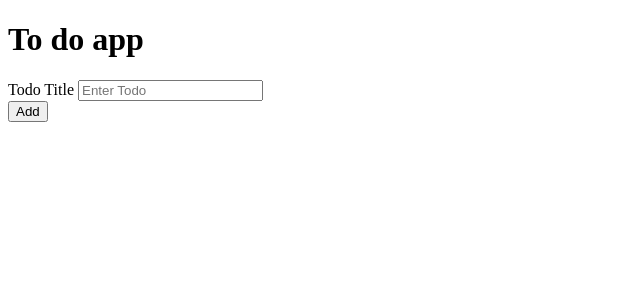
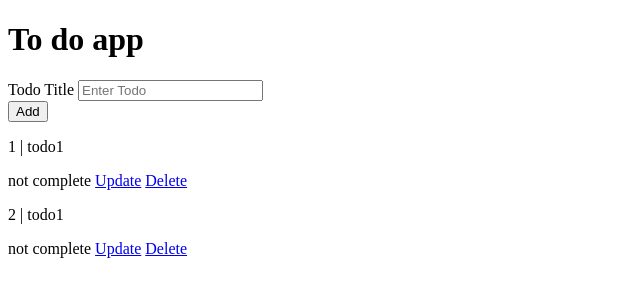
Before and after one commit to ashesash/toDoList, a Flask app: page / in a window 1280 px wide. Shown: the top 300 px of the page, without its empty margins (0-640 px from the left). Run offline with Flask 2, Linux system fonts and the light colour scheme.

Commit message:
add model added

```diff
--- a/app.py
+++ b/app.py
@@ -1,4 +1,4 @@
-from flask import Flask, render_template
+from flask import Flask, render_template, request, redirect, url_for
 from flask_sqlalchemy import SQLAlchemy
 
 app = Flask(__name__)
@@ -20,11 +20,22 @@ def index():
     # show all todos, so we query it
     todo_list = Todo.query.all()
     print(todo_list)
-    return render_template("base.html")
+    return render_template("base.html", todo_list=todo_list)
 
+@app.route("/add", methods=["POST"])
+def add():
+    # add new item
+    title = request.form.get("title")
+    new_todo = Todo(title=title, complete=False)
+    db.session.add(new_todo)
+    db.session.commit()
+    return redirect(url_for(index))
 
 if __name__ == "__main__":
     db.create_all()
-    new_todo = Todo(title="todo 1", complete=False)
-    db.session.commit()
+
+    # new_todo = Todo(title="todo1", complete=False)
+    # db.session.add(new_todo)
+    # db.session.commit()
+
     app.run(debug=True)
--- a/templates/base.html
+++ b/templates/base.html
@@ -7,14 +7,31 @@
     </head>
     <body>
         <h1>To do app</h1>
-        <form action="">
+        <form action="/add">
             <div>
-                <label for ="title">Todo Title</label></label>
+                <label for ="title">Todo Title</label>
                 <input type="text" name="title" placeholder="Enter Todo">
                 <br>
                 <button type="submit">Add</button>
             </div>
 
         </form>
+
+        {% for todo in todo_list%}
+            <p> {{ todo.id }} | {{todo.title}} </p>
+            {% if todo.complete == False %}
+                <span> not complete </span>
+            {% else %}
+                <span>completed</span>
+            {% endif %}
+
+            <a href="/">Update</a>
+            <a href="/">Delete</a>
+
+        {% endfor %}
+
+
+
+
     </body>
 </html>
```
Also changed, not shown: instance/db.sqlite.
